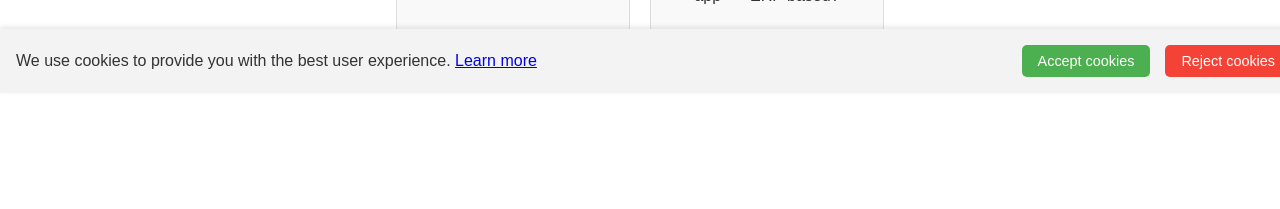
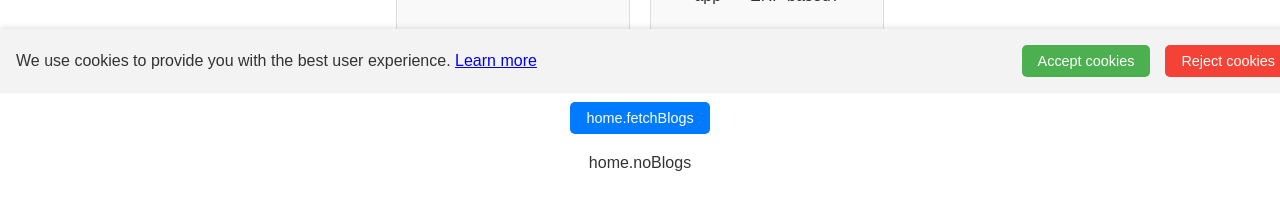
Before and after one commit to hdi10/new-homepage, a React (Create React App) app: page / in a window 1280 px wide. Shown: the part 707-916 px from the top of the page. Before the commit the page ends 800 px from the top, so only its background shows below. Built offline with nearby package versions, Linux system fonts and the light colour scheme.

Commit message:
added OWN REST API

```diff
--- a/src/components/Home.js
+++ b/src/components/Home.js
@@ -2,10 +2,13 @@ import React, { useState, useEffect } from 'react';
 import { Helmet } from 'react-helmet';
 import { motion } from 'framer-motion';
 import { useTranslation } from 'react-i18next';
+import axios from 'axios'; // Axios importieren
 
 function Home() {
     const { t } = useTranslation();
     const [showCookieBanner, setShowCookieBanner] = useState(false);
+    const [blogs, setBlogs] = useState([]); // Blogs-Status hinzufügen
+    const [error, setError] = useState(null); // Fehlerstatus
 
     useEffect(() => {
         // Überprüfe, ob die Cookie-Einwilligung bereits vorhanden ist
@@ -23,6 +26,17 @@ function Home() {
     const handleRejectCookies = () => {
         localStorage.setItem('cookieConsent', 'rejected');
         setShowCookieBanner(false);
+    };
+
+    // Blogs von Backend abrufen
+    const fetchBlogs = async () => {
+        try {
+            const response = await axios.get('http://localhost:9010/api/blogs'); // URL deines Backends
+            setBlogs(response.data); // Blogs in den Status speichern
+            setError(null); // Fehler zurücksetzen, falls vorher ein Fehler auftrat
+        } catch (err) {
+            setError(err.message); // Fehlerstatus setzen
+        }
     };
 
     return (
@@ -112,6 +126,44 @@ function Home() {
                     </motion.div>
                 </div>
             </section>
+
+            {/* Button und Blog-Anzeige */}
+            <section id="blogs" style={{ padding: '2rem', textAlign: 'center' }}>
+                <button
+                    onClick={fetchBlogs}
+                    style={{
+                        padding: '0.5rem 1rem',
+                        background: '#007bff',
+                        color: '#fff',
+                        border: 'none',
+                        borderRadius: '5px',
+                        cursor: 'pointer',
+                    }}
+                >
+                    {t('home.fetchBlogs')}
+                </button>
+
+                {error && <p style={{ color: 'red' }}>{error}</p>}
+
+                {blogs.length > 0 ? (
+                    <div style={{ marginTop: '20px' }}>
+                        {blogs.map((blog) => (
+                            <div key={blog.id} style={{border: '1px solid #ddd', margin: '10px', padding: '10px'}}>
+                                <h3>{blog.title}</h3>
+                                <p>{blog.id}</p>
+
+                                <p>{blog.artist}</p>
+                                <p>{blog.location}</p>
+                                <p>{blog.timestamp}</p>
+
+
+                            </div>
+                        ))}
+                    </div>
+                ) : (
+                    <p style={{ marginTop: '20px' }}>{t('home.noBlogs')}</p>
+                )}
+            </section>
         </>
     );
 }
```
Also changed, not shown: src/components/Resthandler.js (added).
